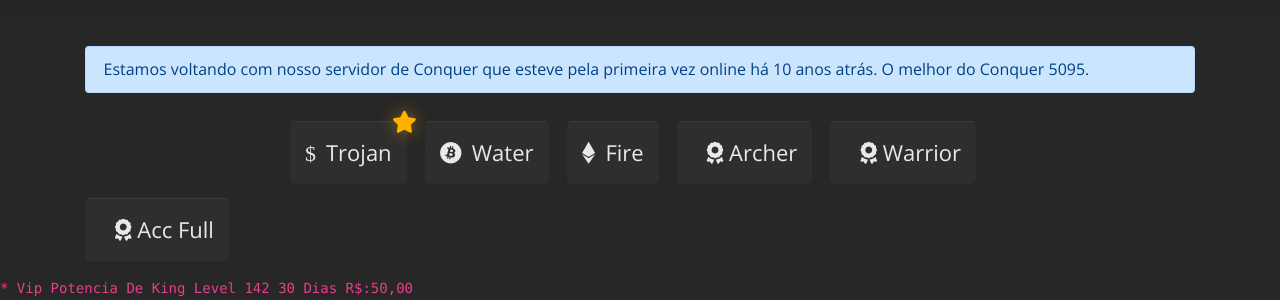
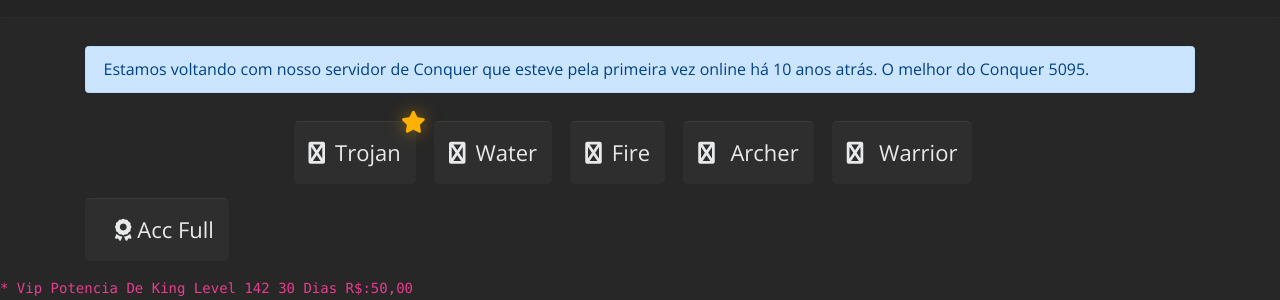
Before and after one commit to conquermedieval/conquermedieval.github.io, a Jekyll site: the page built from loja_online.html, in a window 1280 px wide. Shown: the part 250-550 px from the top of the page. Built offline with Jekyll 4.4.1, drawn with Linux system fonts in a browser that asks for light colours.

Commit message:
Update loja_online.html

```diff
--- a/loja_online.html
+++ b/loja_online.html
@@ -9,23 +9,23 @@
          <div class="text-center">
             </a>
             <a class="btn" role="button" href="#" data-toggle="modal" data-target="#pix-modal">
-                <i class="fa-brands fa-usd"></i>Trojan<i class="fa-solid fa-star"></i>
+                <i class="fa-brands fa-cog"></i>Trojan<i class="fa-solid fa-star"></i>
             </a>
             <a class="btn" role="button" href="#" data-toggle="modal" data-target="#bitcoin-modal">
-                <i class="fa-brands fa-bitcoin"></i>Water
+                <i class="fa-brands fa-cog"></i>Water
             </a>
             <a class="btn" role="button" href="#" data-toggle="modal" data-target="#ethereum-modal">
-                <i class="fa-brands fa-ethereum"></i>Fire
+                <i class="fa-brands fa-cog"></i>Fire
             </a>
             <a class="btn" role="button" href="#" data-toggle="modal" data-target="#accfull-modal">
-                <i class="fas fa-award"></i> Archer
+                <i class="fa-brands fa-cog"></i> Archer
             </a>
             <a class="btn" role="button" href="#" data-toggle="modal" data-target="#accfull-modal">
-                <i class="fas fa-award"></i> Warrior
+                <i class="fa-brands fa-cog"></i> Warrior
             </a>
                      </div>
             <a class="btn" role="button" href="#" data-toggle="modal" data-target="#accfull-modal">
-                <i class="fas fa-award"></i> Acc Full
+                <i class="fas fa-award"></i>  Acc Full
             </a>
         </div>
             </a>
```
